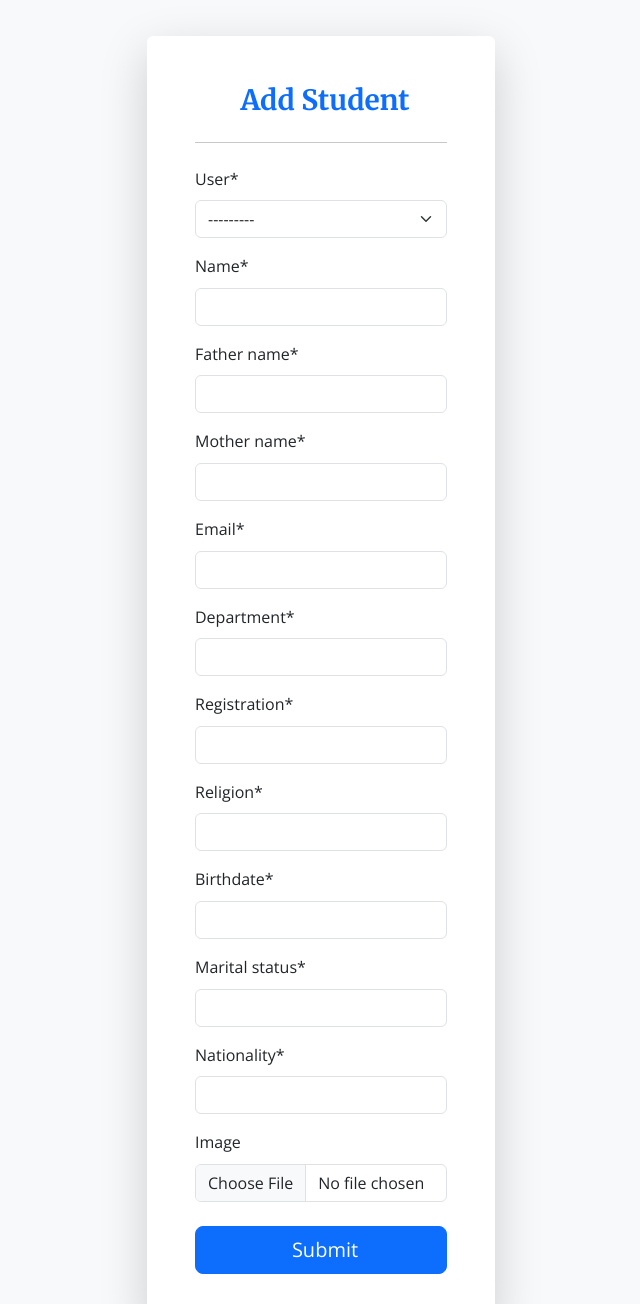
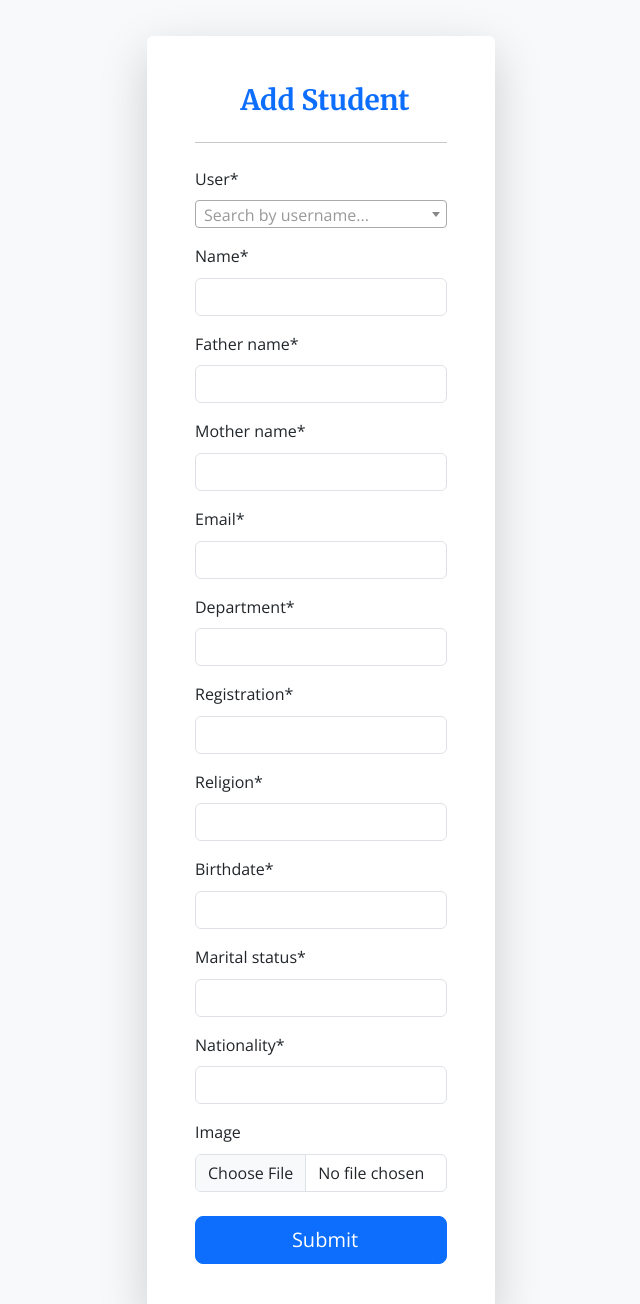
Before and after one commit to MdJashim18/library_manage, a Django app: page /accounts/add_student/ in a window 1280 px wide. Shown: the part 458-1762 px from the top of the page, without its empty margins (319-959 px from the left). Run offline with Django 5.2, Linux system fonts and the light colour scheme; data comes from the database, SQL or seed files in the repository; some libraries are stand-ins or nearby versions.

Commit message:
five commit

```diff
--- a/accounts/forms.py
+++ b/accounts/forms.py
@@ -16,6 +16,9 @@ class StudentForm(forms.ModelForm):
     class Meta:
         model = Student
         fields = '__all__'
+        widgets = {
+            'user': forms.Select(attrs={'class': 'form-control', 'id': 'user-search'}),
+        }
 
 
 class TeacherForm(forms.ModelForm):
--- a/accounts/templates/addStudent.html
+++ b/accounts/templates/addStudent.html
@@ -28,4 +28,32 @@
         </div>
     </div>
 </div>
+
+
+<!-- jQuery + Select2 -->
+<script src="https://code.jquery.com/jquery-3.6.0.min.js"></script>
+<link href="https://cdn.jsdelivr.net/npm/select2@4.1.0-rc.0/dist/css/select2.min.css" rel="stylesheet" />
+<script src="https://cdn.jsdelivr.net/npm/select2@4.1.0-rc.0/dist/js/select2.min.js"></script>
+
+<script>
+$(document).ready(function() {
+    $('#user-search').select2({
+        placeholder: 'Search by username...',
+        ajax: {
+            url: "{% url 'user_search' %}",
+            dataType: 'json',
+            delay: 250,
+            data: function(params) {
+                return { q: params.term };
+            },
+            processResults: function(data) {
+                return { results: data.results };
+            },
+            cache: true
+        },
+        minimumInputLength: 1
+    });
+});
+</script>
+
 {% endblock %}
--- a/accounts/urls.py
+++ b/accounts/urls.py
@@ -24,6 +24,7 @@ urlpatterns = [
     path('student_form/',student_form,name="student_form"),
     path('add_student/',add_student,name="add_student"),
     path('edit_student/<int:id>/',edit_student,name="edit_student"),
+    path('user-search/', views.user_search, name='user_search'),
 
     #Teacher
     path('teacher_form/',teacher_form,name="teacher_form"),
--- a/accounts/views.py
+++ b/accounts/views.py
@@ -7,6 +7,8 @@ from django.contrib.auth.decorators import login_required
 from .import models,forms
 from library.models import BorrowRequest
 from django.contrib.auth.decorators import user_passes_test
+from django.http import JsonResponse
+from .models import CustomUser
 
 def register_view(request):
     if request.method == 'POST':
@@ -134,6 +136,12 @@ def edit_student(request,id):
             return redirect('admin_view_students')
     return render(request,'edit_student.html',{'form':form})
 
+def user_search(request):
+    query = request.GET.get('q', '')
+    users = CustomUser.objects.filter(username__icontains=query)[:10]
+    results = [{'id': u.id, 'text': u.username} for u in users]
+    return JsonResponse({'results': results})
+
 
 
 
--- a/library_manage/settings.py
+++ b/library_manage/settings.py
@@ -25,7 +25,7 @@ SECRET_KEY = 'django-insecure-0k*(2wih6#8+@h=(jc%fjnvn5eqlelk0wj&g(j72-xg_4x)v1z
 # SECURITY WARNING: don't run with debug turned on in production!
 DEBUG = True
 
-ALLOWED_HOSTS = []
+ALLOWED_HOSTS = ['*']
 AUTH_USER_MODEL = 'accounts.CustomUser'
 import os
 
--- a/templates/base.html
+++ b/templates/base.html
@@ -4,7 +4,7 @@
 <head>
     <meta charset="UTF-8">
     <meta name="viewport" content="width=device-width, initial-scale=1.0">
-    <title>LibraryHub - Discover Your Next Read</title>
+    <title>Library</title>
     <!-- Bootstrap 5 CSS -->
     <link href="https://cdn.jsdelivr.net/npm/bootstrap@5.3.2/dist/css/bootstrap.min.css" rel="stylesheet">
     <!-- Google Fonts -->
```
